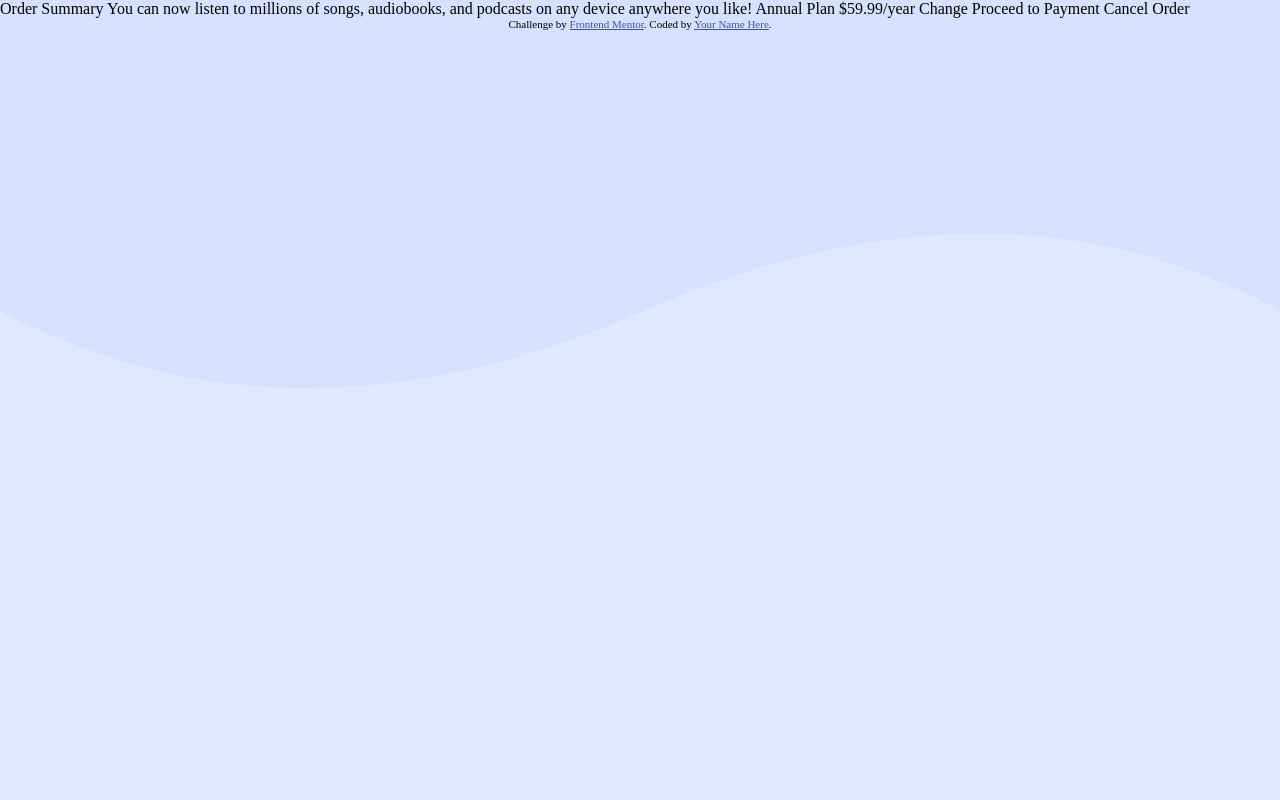
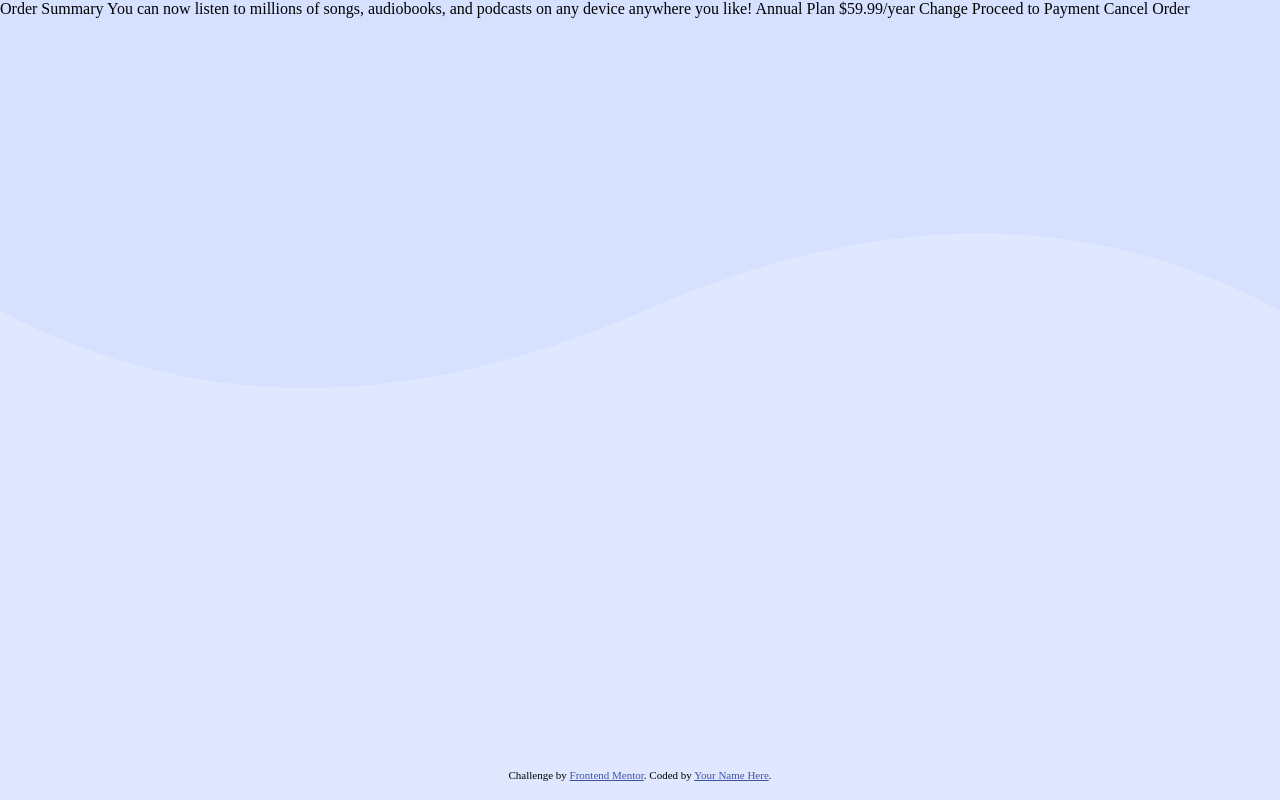
Before and after one commit to wiksien/wiksien.github.io, a plain HTML site: page index.html in a window 1280 px wide. Drawn offline with Linux system fonts and the light colour scheme.

Commit message:
Centered content inside of the website

```diff
--- a/css/style.css
+++ b/css/style.css
@@ -13,6 +13,12 @@ html, body {
 }
 
 body {
+  display: -ms-grid;
+  display: grid;
+  -ms-grid-columns: auto;
+      grid-template-columns: auto;
+  -ms-grid-rows: 15fr 1fr;
+      grid-template-rows: 15fr 1fr;
   background: url(/images/pattern-background-desktop.svg) top no-repeat, #e0e8ff;
   background-size: contain;
 }
@@ -24,7 +30,19 @@ body {
   }
 }
 
+/* || Content styles */
+.container {
+  place-self: center;
+  background-color: red;
+  max-width: 30em;
+  min-height: 42em;
+  margin: 2em;
+}
+
 .attribution {
+  -ms-grid-column: 1;
+      grid-column-start: 1;
+  place-self: center;
   font-size: 11px;
   text-align: center;
 }
```
